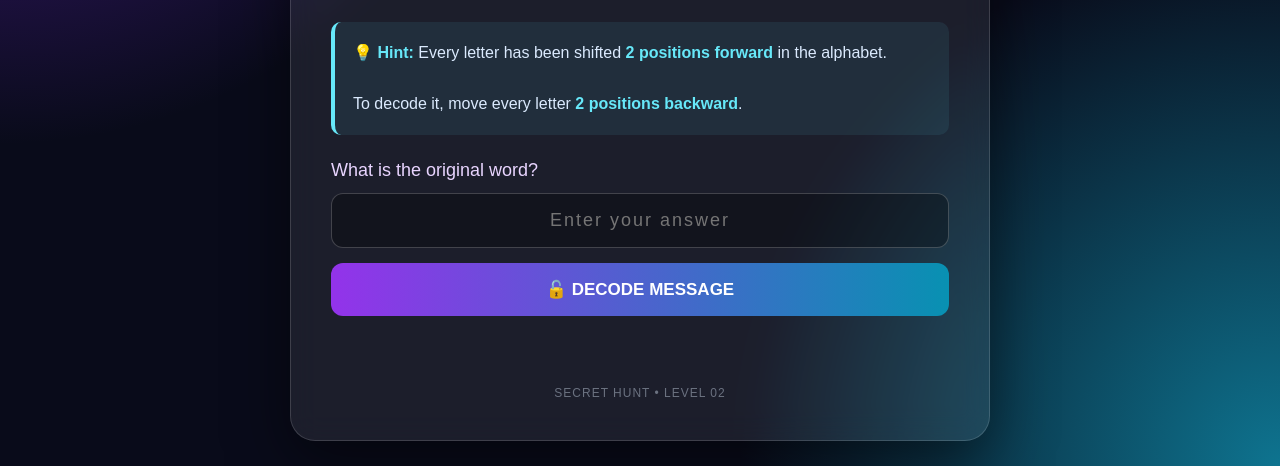
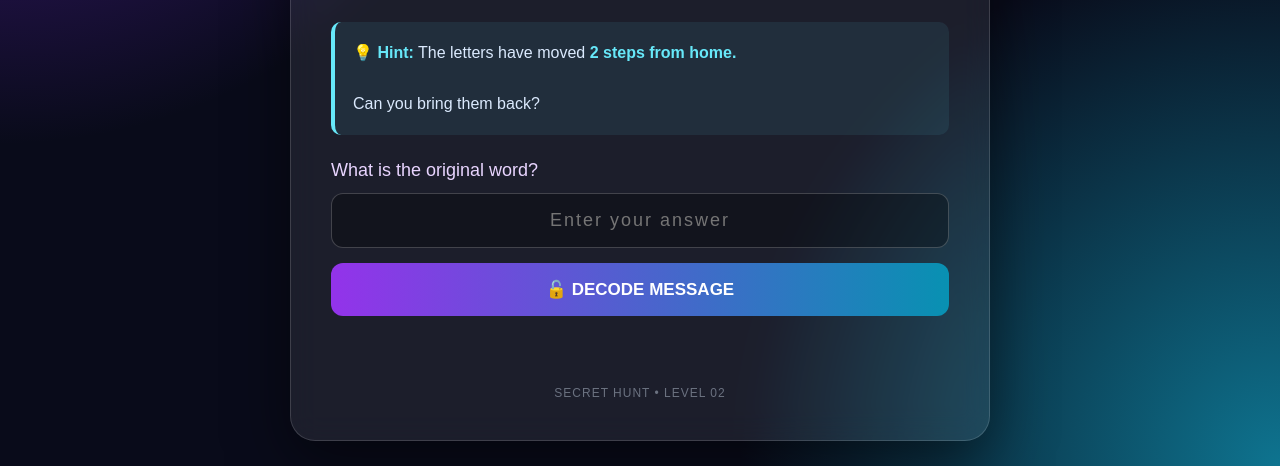
Before and after one commit to fathimathujumanao-ui/cipher.html, a plain HTML site: page index.html in a window 1280 px wide. Shown: the part 396-862 px from the top of the page. Drawn offline with Linux system fonts and the light colour scheme.

Commit message:
Update index.html

```diff
--- a/index.html
+++ b/index.html
@@ -457,19 +457,18 @@
 
         <!-- HINT -->
 
-        <div class="hint">
+       <div class="hint">
 
-            💡 <strong>Hint:</strong>
+    💡 <strong>Hint:</strong>
 
-            Every letter has been shifted
-            <strong>2 positions forward</strong> in the alphabet.
+    The letters have moved
+    <strong>2 steps from home.</strong>
 
-            <br><br>
+    <br><br>
 
-            To decode it, move every letter
-            <strong>2 positions backward</strong>.
+    Can you bring them back?
 
-        </div>
+</div>
 
 
         <!-- ANSWER -->
```
